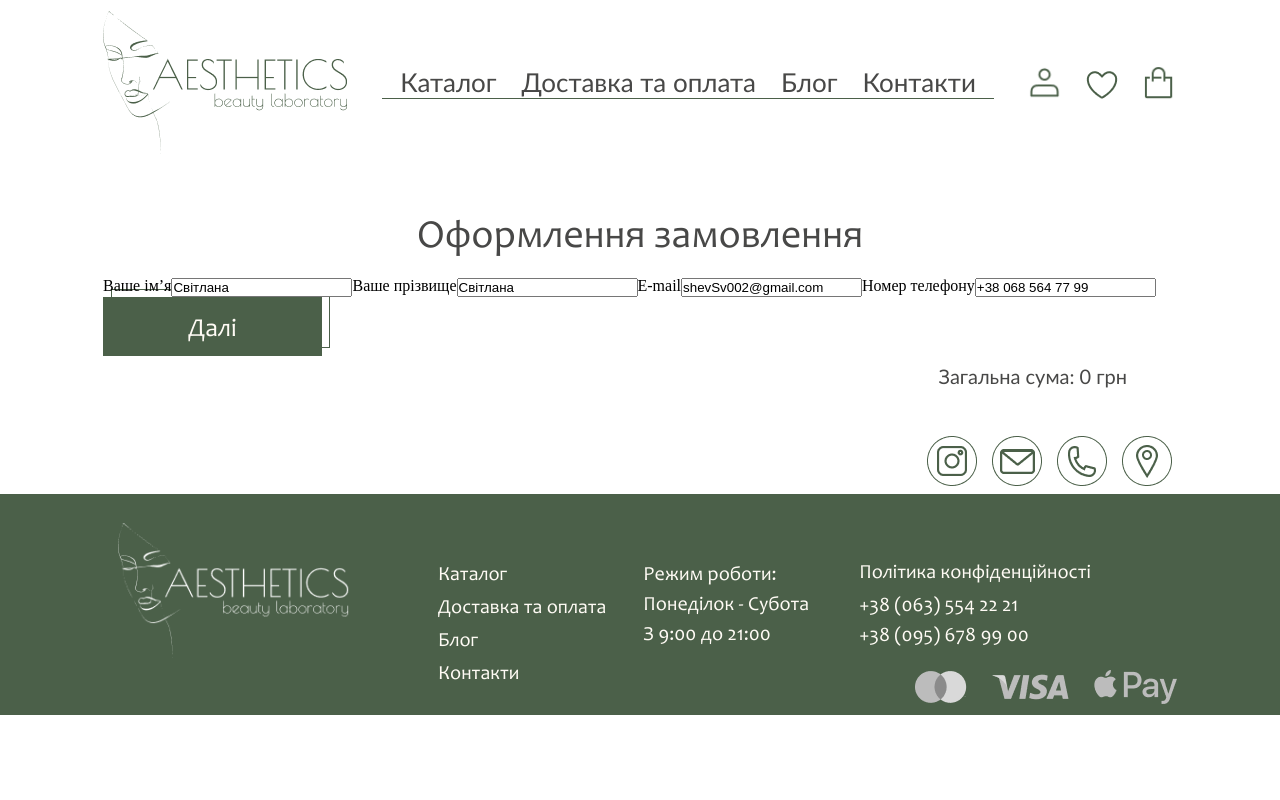
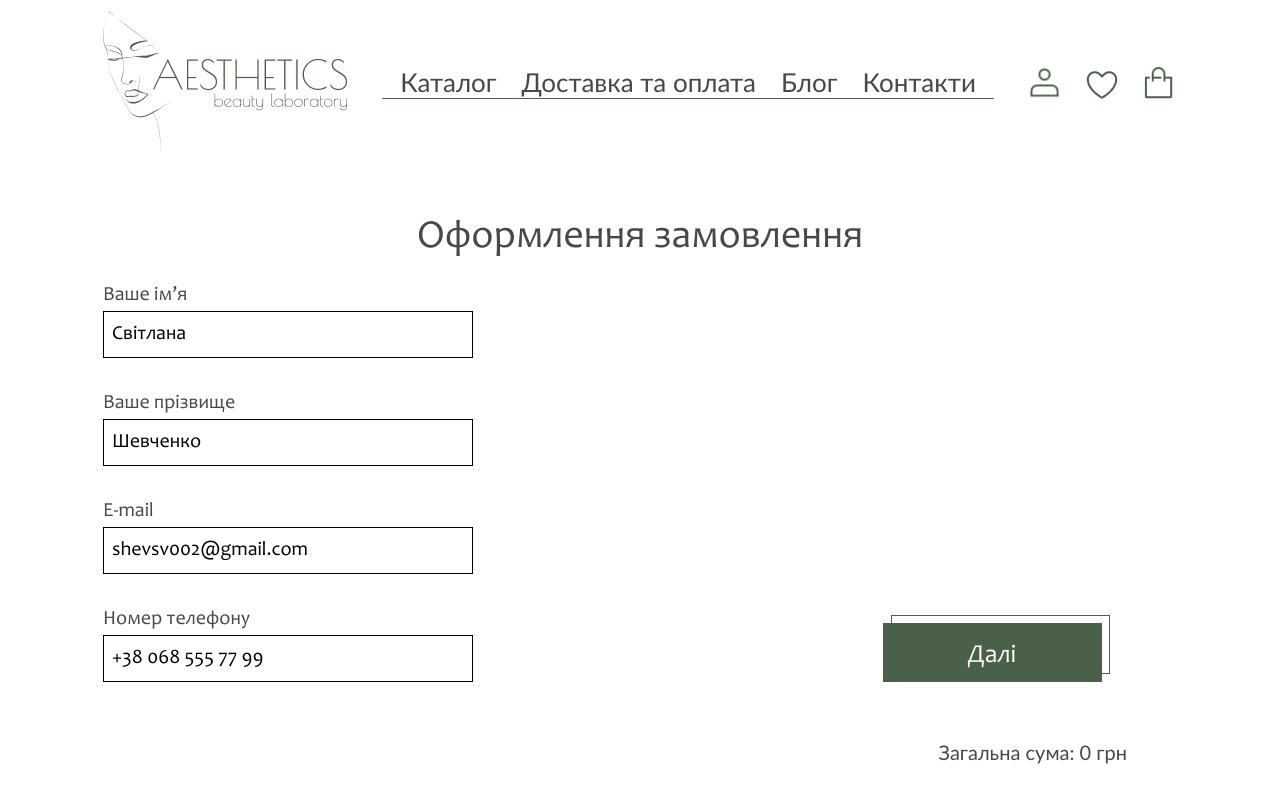
Before and after one commit to biryukov-m/aethetics, a React (Create React App) app: page /order in a window 1280 px wide. Shown: the top 800 px of the page. Built offline with nearby package versions, Linux system fonts and the light colour scheme.

Commit message:
feat: Add styles for personal data form in order page

```diff
--- a/src/modules/order/components/OrderPersonalData/OrderPersonalData.styled.ts
+++ b/src/modules/order/components/OrderPersonalData/OrderPersonalData.styled.ts
@@ -1,3 +1,55 @@
 import styled from 'styled-components';
+import { COLORS, FONTS, MEDIA } from '../../../theme';
 
-export const Wrapper = styled.div``;
+export const Wrapper = styled.div`
+  margin-bottom: 50px;
+  form {
+    display: flex;
+    justify-content: space-between;
+    input {
+      font-family: ${FONTS.FAMILIES.normal};
+      font-size: ${FONTS.SIZES.m};
+      line-height: 150%;
+      color: ${COLORS.text};
+      border-radius: 0;
+      border: 1px solid #000;
+      padding: 5px 8px 10px;
+      margin-bottom: 28px;
+      @media (max-width: ${MEDIA.tablet}px) {
+        margin-bottom: 15px;
+        font-size: clamp(${FONTS.SIZES.xs}, 3.3vw, ${FONTS.SIZES.s});
+      }
+      &:nth-last-of-type(1) {
+        margin-bottom: 0;
+      }
+      &::placeholder {
+        font-family: ${FONTS.FAMILIES.normal};
+        font-size: ${FONTS.SIZES.m};
+        line-height: 150%;
+        color: ${COLORS.grey_text};
+      }
+    }
+    label {
+      margin-bottom: 3px;
+      font-family: ${FONTS.FAMILIES.normal};
+      font-size: ${FONTS.SIZES.m};
+      line-height: 150%;
+      color: ${COLORS.text};
+      @media (max-width: ${MEDIA.tablet}px) {
+        font-size: clamp(14px, 3.3vw, 19px);
+        margin-bottom: 0;
+      }
+    }
+  }
+`;
+
+export const Column = styled.div`
+  display: flex;
+  flex-direction: column;
+  width: 370px;
+`;
+
+export const BtnColumn = styled(Column)`
+  align-items: center;
+  justify-content: flex-end;
+`;
--- a/src/modules/order/components/OrderPersonalData/OrderPersonalData.tsx
+++ b/src/modules/order/components/OrderPersonalData/OrderPersonalData.tsx
@@ -1,5 +1,5 @@
 import React from 'react';
-// eslint-disable-next-line import/no-extraneous-dependencies
+
 import { Field, Form, Formik } from 'formik';
 import * as Styled from './OrderPersonalData.styled';
 import { Button } from '../../../common/button/button.styled';
@@ -19,6 +19,7 @@ export const OrderPersonalData: React.FC = () => {
       >
         {({ isSubmitting }) => (
           <Form>
+            <Styled.Column>
               <label htmlFor="name">Ваше ім’я</label>
               <Field type="text" className="name" name="name" id="name" placeholder="Світлана" />
               <label htmlFor="surname">Ваше прізвище</label>
@@ -27,7 +28,7 @@ export const OrderPersonalData: React.FC = () => {
                 className="surname"
                 name="surname"
                 id="surname"
-              placeholder="Світлана"
+                placeholder="Шевченко"
               />
               <label htmlFor="email">E-mail</label>
               <Field
@@ -35,7 +36,7 @@ export const OrderPersonalData: React.FC = () => {
                 className="email"
                 name="email"
                 id="email"
-              placeholder="shevSv002@gmail.com"
+                placeholder="shevsv002@gmail.com"
               />
               <label htmlFor="phone">Номер телефону</label>
               <Field
@@ -43,11 +44,14 @@ export const OrderPersonalData: React.FC = () => {
                 className="telephone"
                 id="phone"
                 name="phone"
-              placeholder="+38 068 564 77 99"
+                placeholder="+38 068 555 77 99"
               />
+            </Styled.Column>
+            <Styled.BtnColumn>
               <Button type="submit" disabled={isSubmitting}>
                 Далі
               </Button>
+            </Styled.BtnColumn>
           </Form>
         )}
       </Formik>
```
Lines whose indentation alone changed are shown as unchanged.
